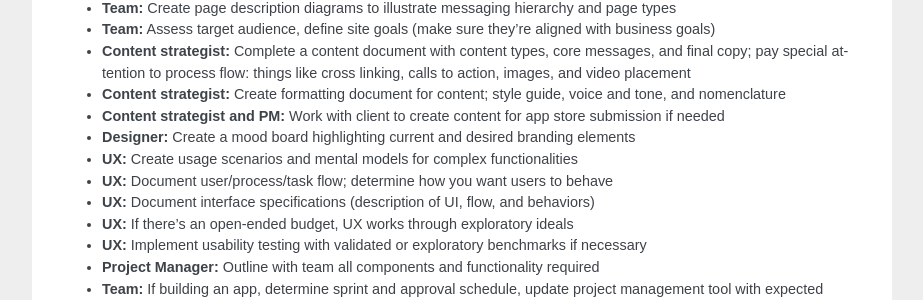
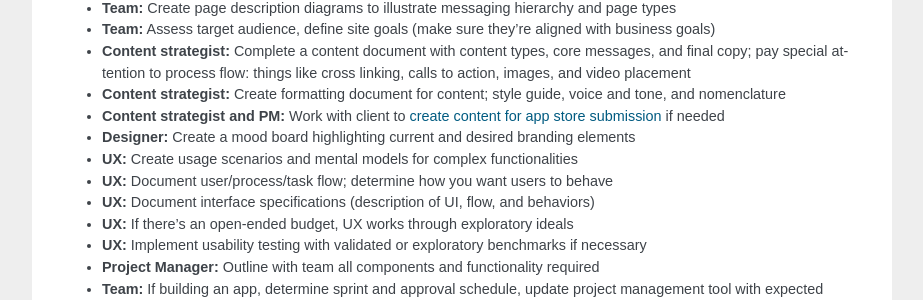
Before and after one commit to ngenworks/process.ngenworks.com, a Sphinx documentation site: the page built from docs/source/definition.rst, in a window 1280 px wide and 900 px high, scrolled down 1097 px. Shown: the part 152-452 px from the top of the window, without its empty margins (198-1121 px from the left). Built offline with Sphinx 7.4.7, drawn with Linux system fonts in a browser that asks for light colours; pages that are not in the unit, such as notebooks, are missing from menus; part of the change alters nothing that is shown.

```diff
--- a/docs/source/definition.rst
+++ b/docs/source/definition.rst
@@ -48,7 +48,7 @@ These may include any of the following (but remember, only if absolutely necessa
 * **Team:** Assess target audience, define site goals (make sure they're aligned with business goals)
 * **Content strategist:** Complete a content document with content types, core messages, and final copy; pay special attention to process flow: things like cross linking, calls to action, images, and video placement
 * **Content strategist:** Create formatting document for content; style guide, voice and tone, and nomenclature
-* **Content strategist and PM:** Work with client to create content for app store submission if needed
+* **Content strategist and PM:** Work with client to `create content for app store submission <http://processngenworkscom.readthedocs.org/en/latest/roles_responsibilities.html>`_ if needed
 * **Designer:** Create a mood board highlighting current and desired branding elements
 * **UX:** Create usage scenarios and mental models for complex functionalities
 * **UX:** Document user/process/task flow; determine how you want users to behave
```
